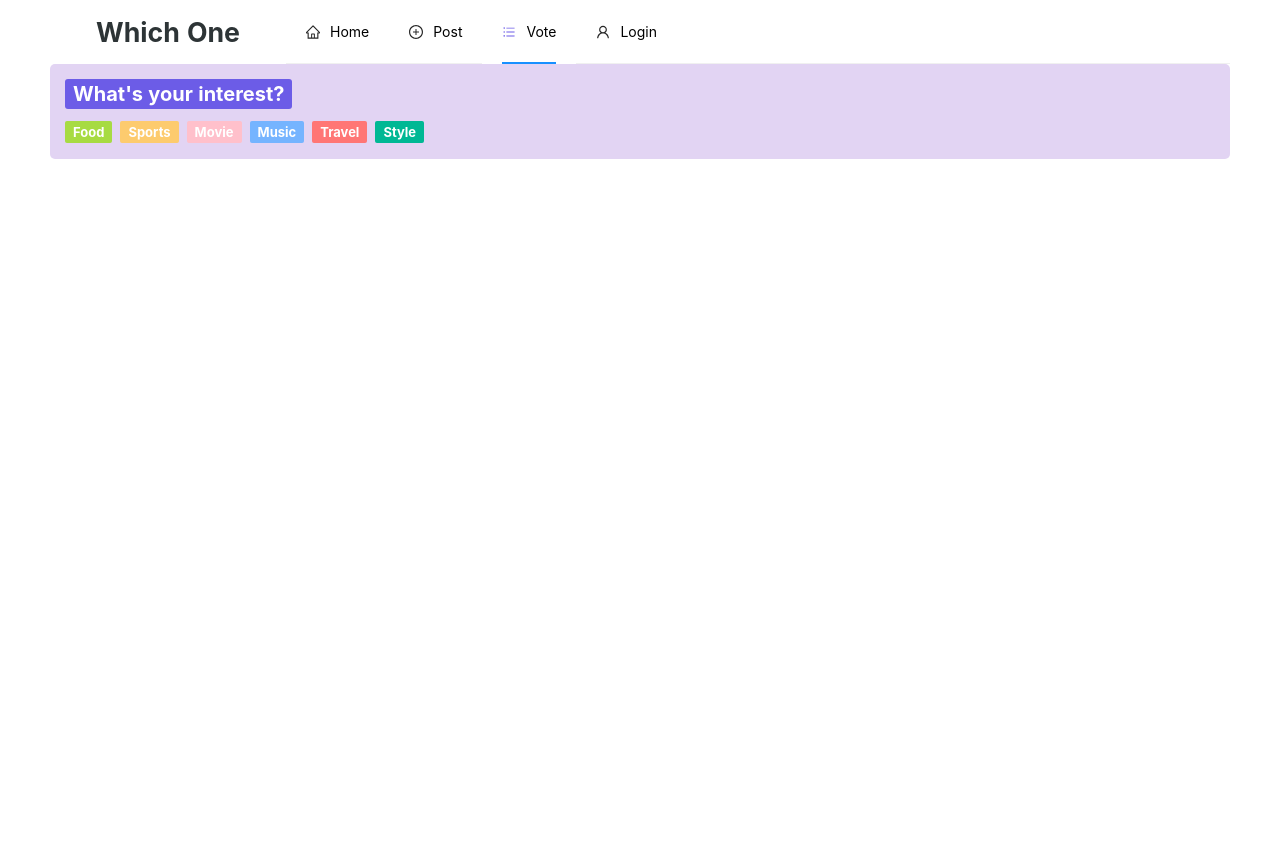
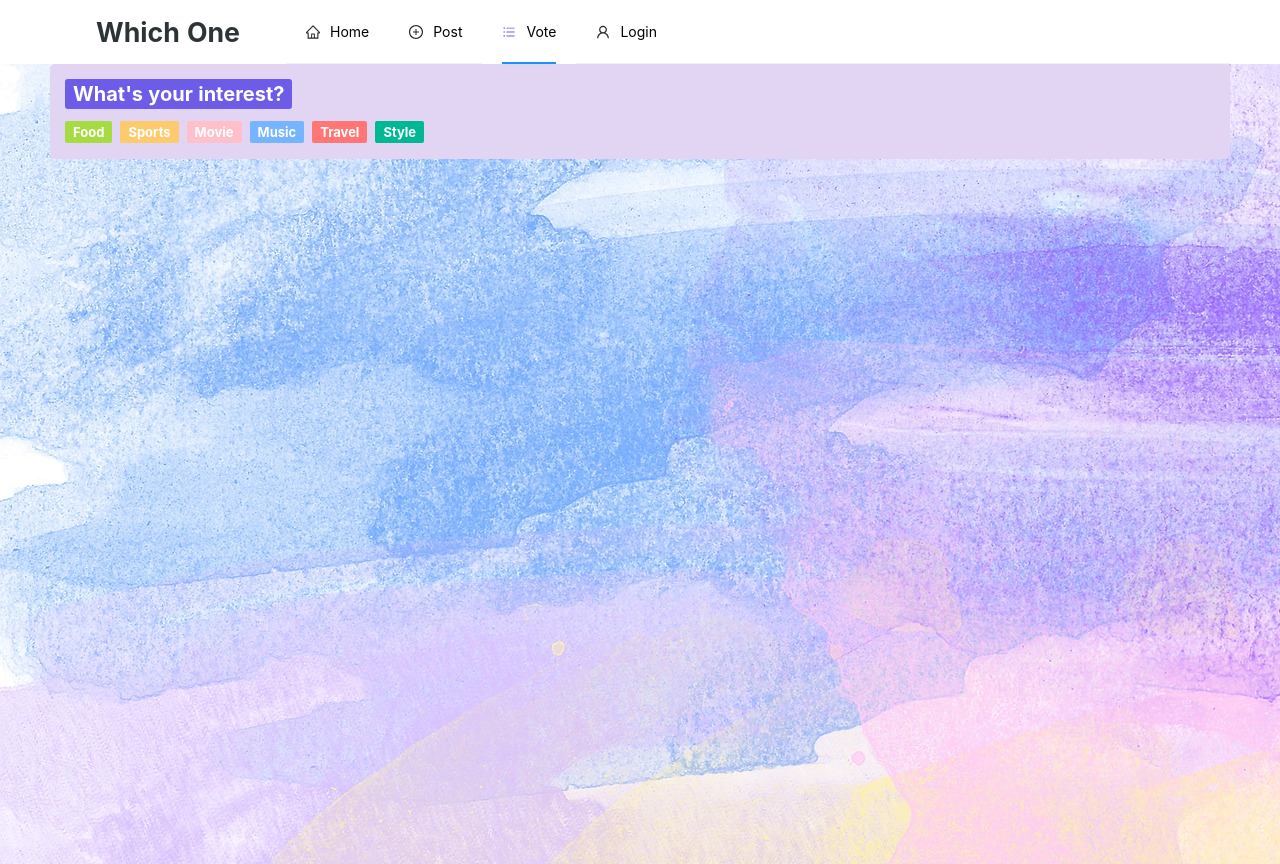
Before and after one commit to Sodaaaa/CS130-WhichOne, a React (Create React App) app: page /vote in a window 1280 px wide. Built offline with nearby package versions, Linux system fonts and the light colour scheme; no server answers.

Commit message:
added bg img for vote

```diff
--- a/src/pages/vote/vote.js
+++ b/src/pages/vote/vote.js
@@ -9,6 +9,7 @@ import "./vote.css";
 import { cloneNode } from '@babel/types';
 import QuestionList from '../../components/questionList/questionList';
 import axios from 'axios';
+import Background from '../../img/background.jfif';
 
 const { Content } = Layout;
 
@@ -111,7 +112,7 @@ export default class vote extends Component {
     return (
       <Layout className="layout">
         <MenuBar selected="vote"></MenuBar>
-        <Content style={{ padding: '0px 50px' }} className='vote-content'>
+        <Content style={{ padding: '0px 50px', background: `url(${Background}) no-repeat` }} className='vote-content'>
               <div className="vote-site-layout-content">
                 <div className="vote-tags">
                   <CustomTag questionList={this.state.listData} parentCallback={this.handleCallback}  />
```
